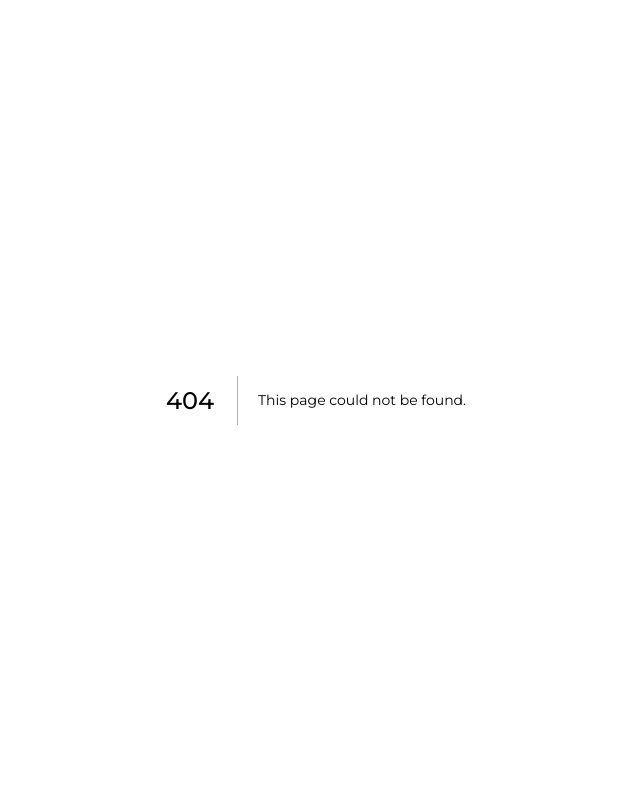
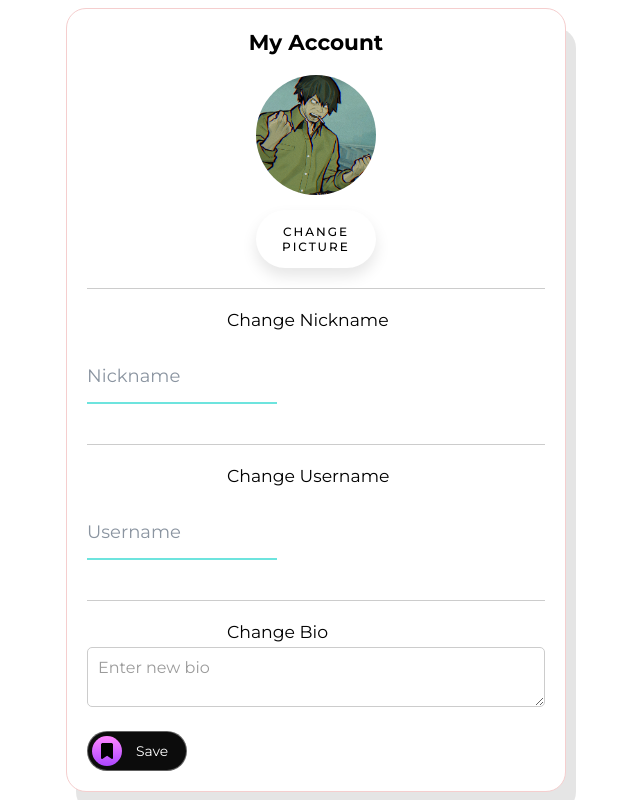
Before and after one commit to LightZack4/Code, a Next.js app: page /settings/myaccount in a window 1280 px wide. Before the commit this address had no page. Shown: the whole page, without its empty margins (324-964 px from the left). Built offline with nearby package versions, Linux system fonts and the light colour scheme.

Commit message:
fixed myacount goofy

```diff
--- a/src/Components/Dashboard/SideBar Section/SideBar.jsx
+++ b/src/Components/Dashboard/SideBar Section/SideBar.jsx
@@ -39,7 +39,7 @@ const Sidebar = () => {
                 <ul className="menuLists grid">
 
                     <li className="listItems">
-                        <Link href="http://localhost:3000/settings/setting3" className='menuLink flex'>
+                        <Link href="http://localhost:3000/settings/myaccount" className='menuLink flex'>
                             <FaRegUserCircle  className="icon"/>
                             <span className="smallText">
                                 My Account
@@ -48,7 +48,7 @@ const Sidebar = () => {
                     </li>
 
                     <li className="listItems">
-                        <Link href="http://localhost:3000/settings/setting1" className='menuLink flex'>
+                        <Link href="http://localhost:3000/settings/security" className='menuLink flex'>
                             <MdOutlineSecurity className="icon"/>
                             <span className="smallText">
                                 Security
@@ -57,7 +57,7 @@ const Sidebar = () => {
                     </li>
 
                     <li className="listItems">
-                        <Link href="http://localhost:3000/settings/setting4" className='menuLink flex'>
+                        <Link href="http://localhost:3000/settings/notification" className='menuLink flex'>
                             <IoMdNotificationsOutline className="icon"/>
                             <span className="smallText">
                                 Notification
--- a/src/pages/settings/setting3.jsx
+++ b/src/pages/settings/myaccount.jsx
@@ -8,7 +8,7 @@ const Setting3 = () => {
       <div className="myaccountsettings-box">
         <h2 className="myacounttitle">My Account</h2>
         <div className="myaccountprofile-picture">
-          <img src="loginAssets\user.png" alt="Profile" className="myaccountprofile-img" />
+          <img src="/loginAssets/user.png" alt="Profile" className="myaccountprofile-img" />
           <button className="myaccountchange-picture-btn">Change Picture</button>
         </div>
         <hr className="myaccountdivider" />
--- a/src/styles/globals.css
+++ b/src/styles/globals.css
@@ -1624,6 +1624,7 @@ img, video {
     background-color: #fff;
     box-shadow:  10px 20px rgba(0, 0, 0, 0.1);
 
+
   }
 
   .myacounttitle {
@@ -1632,22 +1633,25 @@ img, video {
   }
 
   .myaccountprofile-picture {
-  width: 100px;
-  height: 100px;
-    text-align: center;
-    margin-bottom: 20px;
-    padding-left: 200px;
-  }
+    display: flex;
+    flex-direction: column;
+    align-items: center; /* Center items horizontally */
+    justify-content: center; /* Center items vertically */
+    width: 100%;
+  }
+
 
   .myaccountprofile-img {
-    width: 150px;
-    height: 150px;
+    width: 120px;
+    height: 120px;
     border-radius: 50%;
+    margin-bottom:15px;
+
+
   }
 
   .myaccountchange-picture-btn {
     width: 120px;
-    margin-left: -165px;
     padding: 1.2em 2em;
     font-size: 12px;
     text-transform: uppercase;
@@ -1655,6 +1659,7 @@ img, video {
     font-weight: 500;
     color: #000;
     background-color: #fff;
+
     border: none;
     border-radius: 45px;
     box-shadow: 0px 8px 15px rgba(0, 0, 0, 0.1);
```
Also changed, not shown: src/pages/chat.jsx (renamed from src/pages/settings/setting2.jsx), src/pages/settings/notification.jsx (renamed from src/pages/settings/setting4.jsx), src/pages/settings/security.jsx (renamed from src/pages/settings/setting1.jsx).
